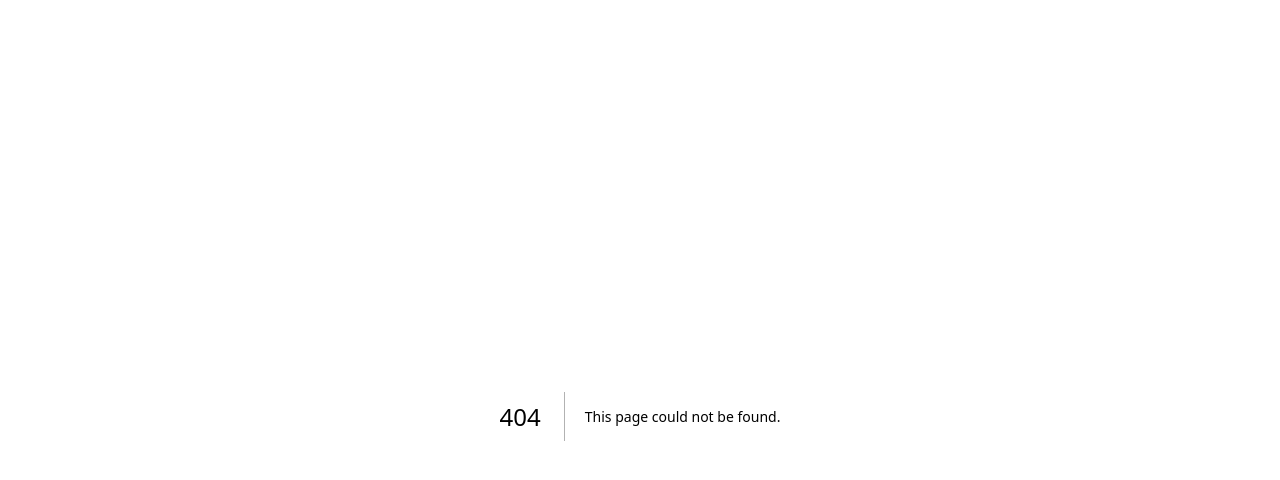
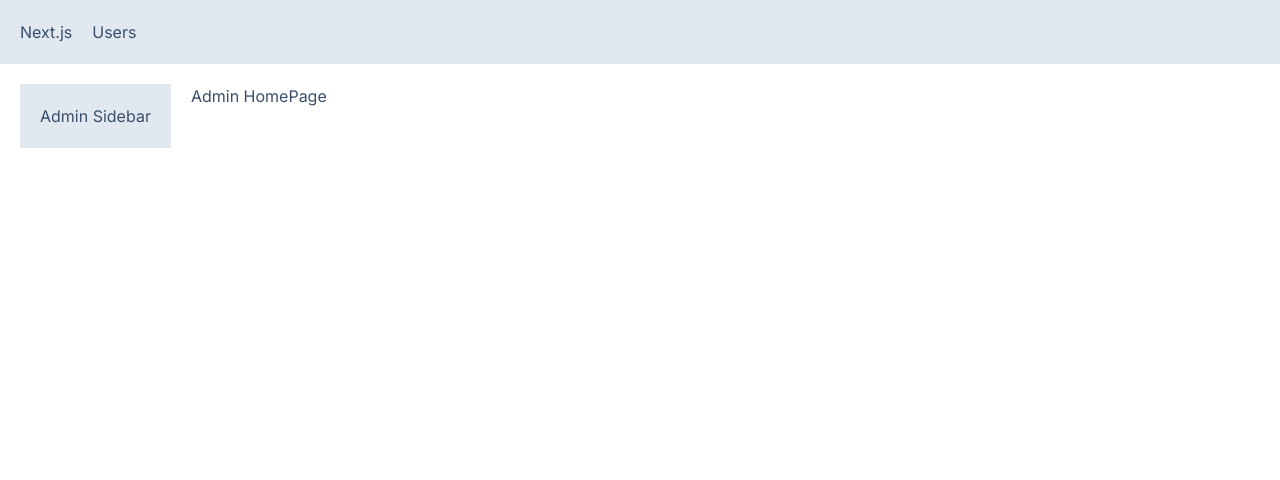
Before and after one commit to Eduu2004/next-app, a Next.js app: page /admin in a window 1280 px wide. Before the commit this address had no page. Shown: the top 480 px of the page. Built offline with nearby package versions, Linux system fonts and the light colour scheme.

Commit message:
global laoyut

```diff
--- /dev/null
+++ b/app/NavBar.tsx
@@ -0,0 +1,13 @@
+import Link from 'next/link'
+import React from 'react'
+
+const NavBar = () => {
+  return (
+    <div className='flex bg-slate-200 p-5'>
+        <Link href="/" className='mr-5'>Next.js</Link>
+        <Link href="/users" className='mr-5'>Users</Link>
+    </div>
+  )
+}
+
+export default NavBar
--- /dev/null
+++ b/app/admin/layout.tsx
@@ -0,0 +1,16 @@
+import React, { ReactNode } from 'react'
+
+interface Props {
+    children: ReactNode;
+}
+
+const AdminLayout = ({ children }: Props) => {
+  return (
+    <div className='flex'>
+        <aside className='bg-slate-200 p-5 mr-5'>Admin Sidebar</aside>
+        <div>{children}</div>
+    </div>
+  )
+}
+
+export default AdminLayout
--- /dev/null
+++ b/app/admin/page.tsx
@@ -0,0 +1,9 @@
+import React from 'react'
+
+const AdminHomePage = () => {
+  return (
+    <div>Admin HomePage</div>
+  )
+}
+
+export default AdminHomePage
--- a/app/globals.css
+++ b/app/globals.css
@@ -13,6 +13,11 @@
 }
 
 body {
-  padding: 1rem;
 
 }
+
+@layer base {
+  h1{
+    @apply font-extrabold text-2xl mb-3 ;
+  }
+}
--- a/app/layout.tsx
+++ b/app/layout.tsx
@@ -1,6 +1,7 @@
 import "./globals.css";
 import type { Metadata } from "next";
 import { Inter } from "next/font/google";
+import NavBar from "./NavBar";
 
 const inter = Inter({ subsets: ["latin"] });
 
@@ -16,7 +17,10 @@
 }) {
   return (
     <html lang="en" data-theme="winter">
-      <body className={inter.className}>{children}</body>
+      <body className={inter.className}>
+        <NavBar />
+        <main className="p-5">{children}</main>
+      </body>
     </html>
   );
 }
```
